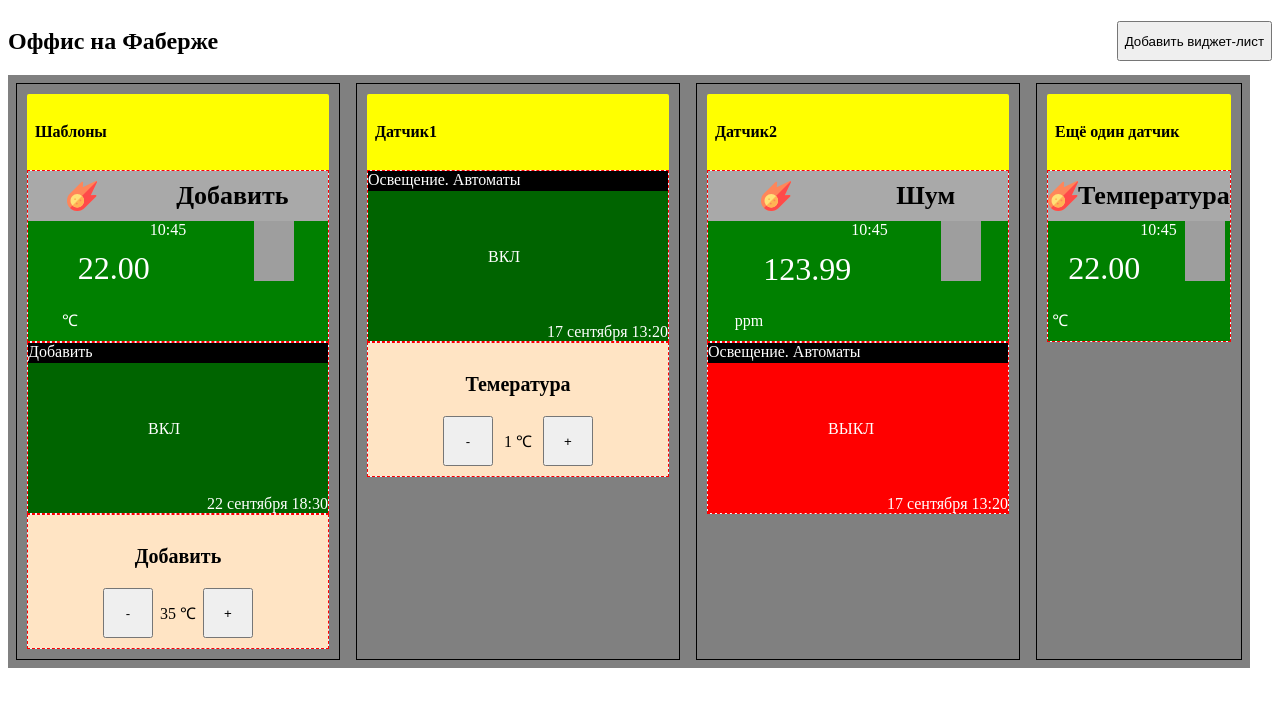
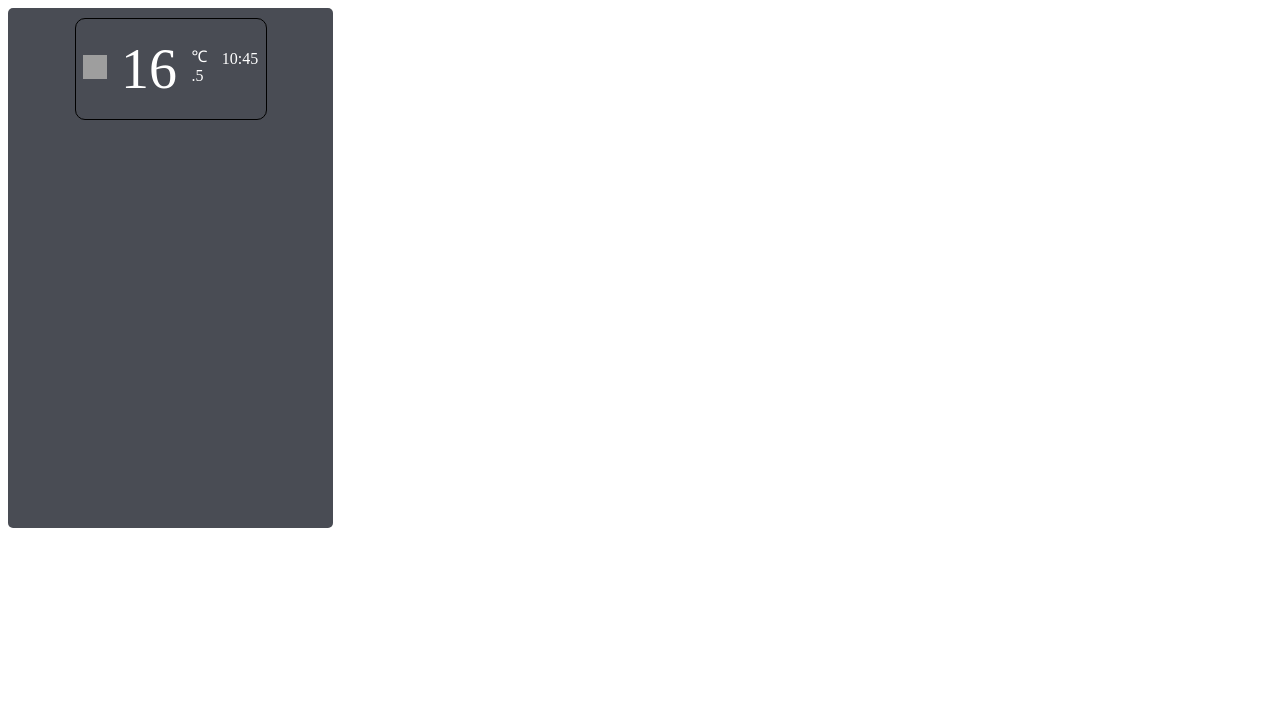
Before and after one commit to deim0707/DnD, a React (Create React App) app: page / in a window 1280 px wide. Shown: the top 706 px of the page. Built offline with nearby package versions, Linux system fonts and the light colour scheme; grey boxes are pictures that could not be loaded.

Commit message:
Добавил виджет

```diff
--- a/src/App.tsx
+++ b/src/App.tsx
@@ -1,11 +1,34 @@
 import React from 'react';
 import DashBoard from "./Components/DashBoard/DashBoard";
+import TemperatureInfo from "./Components/Widgets/Widget4/TemperatureInfo";
+
+import thermometerSvg from './Img/thermometer.svg'
 
 
 function App() {
     return (
         <div className="App">
-            <DashBoard id={'hjg123jhg123'}/>
+            {/*<DashBoard id={'hjg123jhg123'}/>*/}
+            <div
+                style={
+                    {
+                        backgroundColor: '#494C54',
+                        width: '305px',
+                        height: '500px',
+                        borderRadius: '5px',
+                        display: 'flex',
+                        justifyContent: 'center',
+                        padding: '10px'
+                    }
+                }
+            >
+                <TemperatureInfo
+                    svgFile={thermometerSvg}
+                    value={16.5}
+                    typeValue={'℃'}
+                    time={Date.now()}
+                />
+            </div>
         </div>
     );
 }
--- a/src/Components/DraggableColumn/DraggableColumn.tsx
+++ b/src/Components/DraggableColumn/DraggableColumn.tsx
@@ -9,8 +9,6 @@ interface Props {
     title: string,
     items: Widget[],
     isColumnDragDisabled?: boolean,
-    disableInteractiveElementBlocking?: boolean,
-    typeDraggableItemList?: string
 }
 
 const DraggableColumn: FC<Props> = ({
@@ -18,16 +16,20 @@ const DraggableColumn: FC<Props> = ({
                                         title,
                                         items,
                                         isColumnDragDisabled = false,
-                                        typeDraggableItemList = '',
-                                        disableInteractiveElementBlocking= false,
                                     }) => {
     return (
-        <Draggable draggableId={title} index={index} isDragDisabled={isColumnDragDisabled} disableInteractiveElementBlocking={disableInteractiveElementBlocking}>
-            {(provided, snapshot) => (
+        <Draggable
+            draggableId={title}
+            index={index}
+            isDragDisabled={isColumnDragDisabled}
+        >
+            {(provided) => {
+                const props = isColumnDragDisabled ? null : {...provided.draggableProps}
+                return (
                     <div
                         className='containerDraggableColumn'
                         ref={provided.innerRef}
-                    {...provided.draggableProps}
+                        {...props}
                     >
                         <div className='headerDraggableColumn'
                         >
@@ -38,11 +40,11 @@ const DraggableColumn: FC<Props> = ({
                         </div>
                         <DraggableItemList
                             listId={title}
-                        listType={typeDraggableItemList}
                             items={items}
                         />
                     </div>
-            )}
+                )
+            }}
         </Draggable>
     )
 }
--- a/src/Components/DraggableItemList/DraggableItemList.tsx
+++ b/src/Components/DraggableItemList/DraggableItemList.tsx
@@ -7,14 +7,12 @@ import './DraggableItemList.css'
 interface Props {
     listId: string,
     items: Widget[],
-    listType?: string
 }
 
-const DraggableItemList: FC<Props> = ({listId, items, listType}) => {
+const DraggableItemList: FC<Props> = ({listId, items}) => {
     return (
         <Droppable
             droppableId={listId}
-            type={listType}
         >
             {(provided, snapshot) => (
                 <div
--- a/src/Components/TemplateColumn/TemplateColumn.tsx
+++ b/src/Components/TemplateColumn/TemplateColumn.tsx
@@ -43,7 +43,6 @@ const TemplateColumn: FC = () => {
                 title={'Шаблоны'}
                 items={data}
                 isColumnDragDisabled={true}
-                disableInteractiveElementBlocking={false}
             />
         </div>
     )
--- /dev/null
+++ b/src/Components/Widgets/Widget4/TemperatureInfo.css
@@ -0,0 +1,32 @@
+.TemperatureInfoWrapper {
+    width: 190px;
+    height: 100px;
+    display: flex;
+    align-items: center;
+    justify-content: space-around;
+
+    border: 1px solid black;
+    border-radius: 10px;
+}
+
+.TemperatureInfoWrapper .ico img {
+    width: 24px;
+    height: 24px;
+}
+
+.TemperatureInfoWrapper .value {
+    font-size: 56px;
+}
+
+.TemperatureInfoWrapper .valueAdditional {
+    height: 48px;
+    font-size: 16px;
+}
+
+.TemperatureInfoWrapper .value, .TemperatureInfoWrapper .valueAdditional, .TemperatureInfoWrapper .time {
+    color: white;
+}
+
+.TemperatureInfoWrapper .time {
+    margin-bottom: 20px;
+}
--- /dev/null
+++ b/src/Components/Widgets/Widget4/TemperatureInfo.tsx
@@ -0,0 +1,42 @@
+import React, {FC} from "react";
+import './TemperatureInfo.css';
+
+interface Props {
+    svgFile: any,
+    value: number
+    typeValue: string,
+    time: number
+}
+
+const regExp: RegExp = /(\d+)\.(\d+)/;
+
+const TemperatureInfo: FC<Props> = ({svgFile, value, typeValue, time}) => {
+
+    const valueAfterRegExp: RegExpMatchArray | null = `${value}`.match(regExp);
+    const valueMain = valueAfterRegExp !== null ? valueAfterRegExp[1] : null;
+    const valueAdditional = valueAfterRegExp !== null ? valueAfterRegExp[2] : null;
+
+    const currentTime = new Date(time);
+    const hours = currentTime.getHours();
+    const minutes = currentTime.getMinutes();
+
+    return (
+        <div className='TemperatureInfoWrapper'>
+            <div className='ico'>
+                <img src={svgFile}/>
+            </div>
+            <div className='value'>
+                {valueMain}
+            </div>
+            <div className='valueAdditional'>
+                <div>{typeValue}</div>
+                <div>.{valueAdditional}</div>
+            </div>
+            <div className='time'>
+                {`${hours}:${minutes}`}
+            </div>
+        </div>
+    )
+}
+
+export default TemperatureInfo;
```
Also changed, not shown: src/Img/temp.svg (added). Lines whose indentation alone changed are shown as unchanged.
